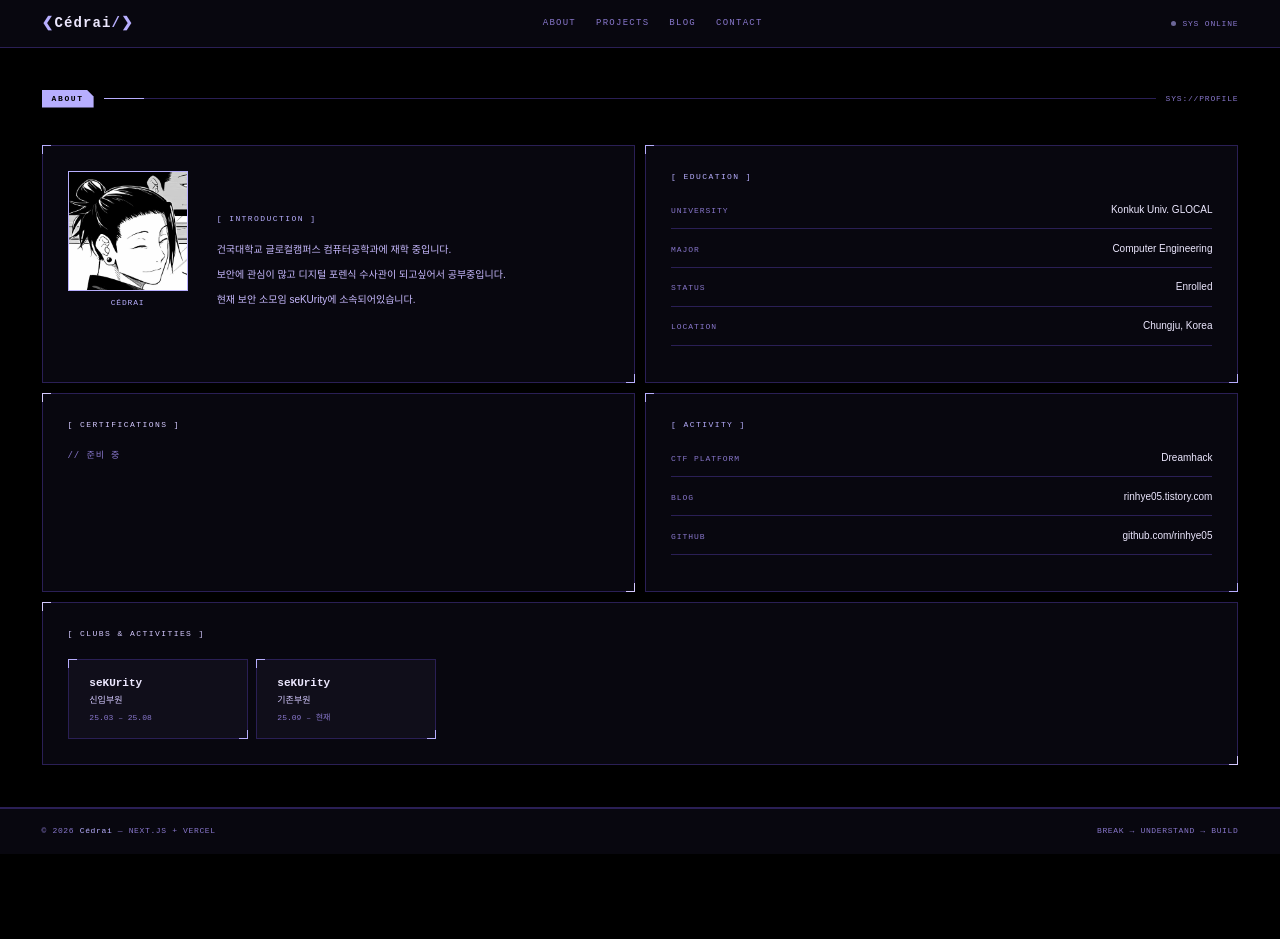
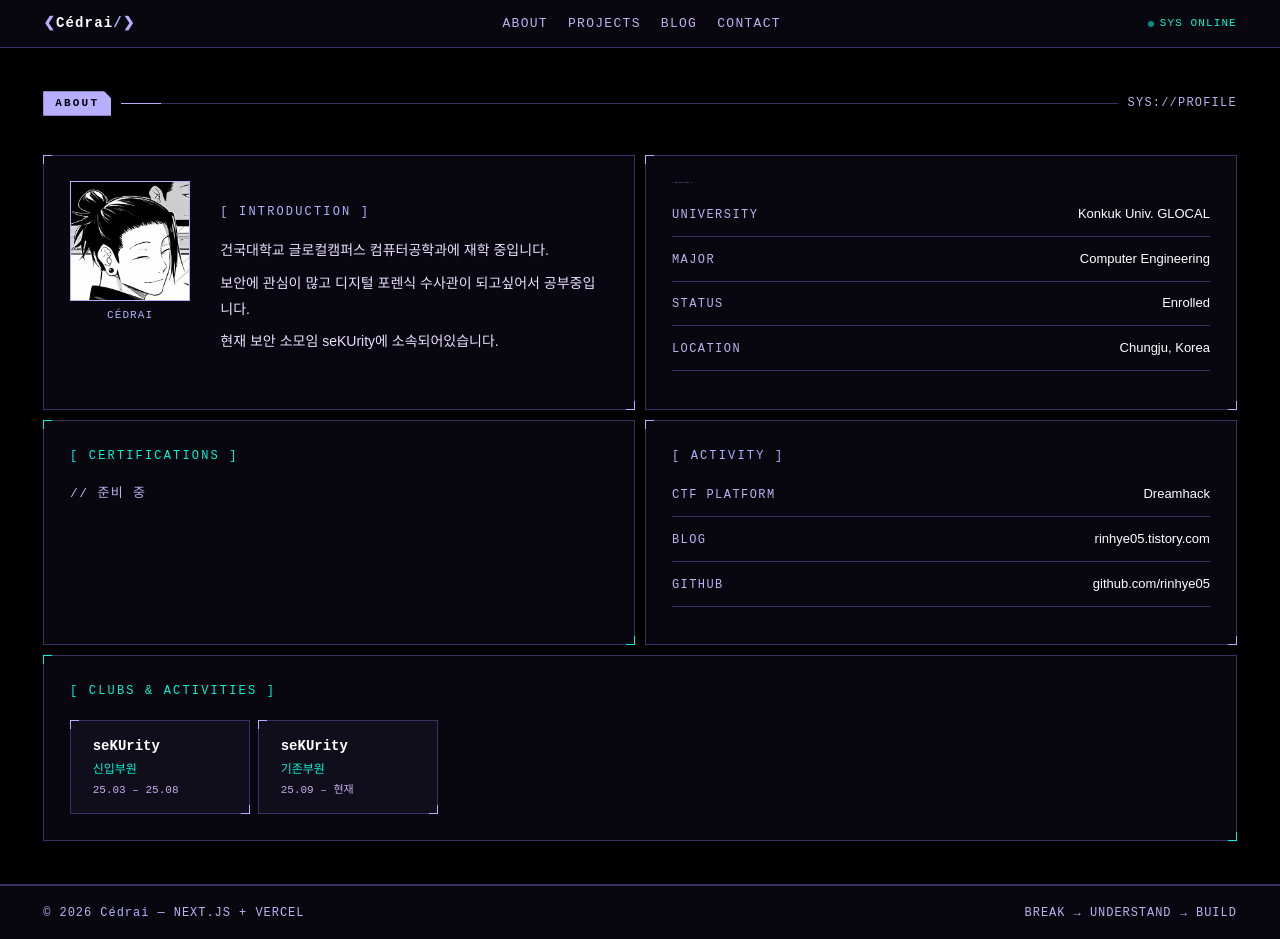
Before and after one commit to rinhye05/cedrai-portfolio, a Next.js app: page /about in a window 1280 px wide. Before the commit the page ends 854 px from the top, so only its background shows below. Built offline with nearby package versions, Linux system fonts and the light colour scheme; a small style sheet from the web is missing.

Commit message:
font size & color

```diff
--- a/app/globals.css
+++ b/app/globals.css
@@ -4,8 +4,8 @@
 
 html, body {
   background: #000000 !important;
-  color: #c8baff !important;
-  font-size: 130%;
+  color: #e2d9ff !important;
+  font-size: 135%;
   font-family: 'Hack', 'Courier New', monospace !important;
 }
 
@@ -19,11 +19,13 @@ html, body {
   --bg2: #08070f;
   --bg3: #100e1a;
   --acc: #b7aefe;
-  --acc2: #d4c9ff;
-  --tx: #c8baff;
-  --tx2: #8877cc;
-  --txw: #ede8ff;
-  --bd: #2a1f55;
+  --acc2: #00f5d4;
+  --acc3: #ffd166;
+  --acc4: #ff6b6b;
+  --tx: #e8e0ff;
+  --tx2: #c0b0f0;
+  --txw: #ffffff;
+  --bd: #3a2f65;
 }
 
 * { box-sizing: border-box; margin: 0; padding: 0; }
@@ -123,11 +125,11 @@ body {
 
 /* ── 섹션 헤더 태그 ── */
 .sec-tag {
-  font-size: 8px;
+  font-size: 11px;
   letter-spacing: .2em;
   color: var(--bg);
   background: var(--acc);
-  padding: 3px 10px;
+  padding: 4px 12px;
   clip-path: polygon(0 0, calc(100% - 7px) 0, 100% 7px, 100% 100%, 0 100%);
   white-space: nowrap;
   font-weight: 700;
@@ -136,11 +138,11 @@ body {
 
 /* ── 버튼 ── */
 .btn-primary {
-  padding: 7px 16px;
+  padding: 9px 20px;
   border: 1px solid var(--acc);
   color: var(--acc);
   background: transparent;
-  font-size: 9px;
+  font-size: 13px;
   font-family: inherit;
   cursor: pointer;
   letter-spacing: .1em;
@@ -150,11 +152,11 @@ body {
 .btn-primary:hover { background: rgba(0, 229, 255, 0.08); }
 
 .btn-secondary {
-  padding: 7px 16px;
+  padding: 9px 20px;
   border: 1px solid var(--bd);
   color: var(--tx2);
   background: transparent;
-  font-size: 9px;
+  font-size: 13px;
   font-family: inherit;
   cursor: pointer;
   letter-spacing: .08em;
--- a/components/About.tsx
+++ b/components/About.tsx
@@ -34,7 +34,7 @@ export default function About() {
         <div style={{ flex: 1, height: '1px', background: 'var(--bd)', position: 'relative' }}>
           <div style={{ position: 'absolute', top: 0, left: 0, width: '40px', height: '1px', background: 'var(--acc)' }} />
         </div>
-        <div style={{ fontSize: '8px', color: 'var(--tx2)', letterSpacing: '.1em' }}>SYS://PROFILE</div>
+        <div style={{ fontSize: '12px', color: 'var(--tx2)', letterSpacing: '.1em' }}>SYS://PROFILE</div>
       </div>
 
       <div style={{ display: 'grid', gridTemplateColumns: 'repeat(2, 1fr)', gap: '10px' }}>
@@ -45,32 +45,32 @@ export default function About() {
             <div style={{ width: '120px', height: '120px', border: '1px solid var(--acc)', overflow: 'hidden', position: 'relative' }}>
               <Image src="/Suguru Geto.jpeg" alt="profile" fill style={{ objectFit: 'cover', objectPosition: 'top' }} />
             </div>
-            <div style={{ fontSize: '8px', color: 'var(--acc)', letterSpacing: '.1em', textAlign: 'center' }}>CÉDRAI</div>
+            <div style={{ fontSize: '11px', color: 'var(--acc)', letterSpacing: '.1em', textAlign: 'center' }}>CÉDRAI</div>
           </div>
           <div style={{ flex: 1, display: 'flex', flexDirection: 'column', justifyContent: 'center' }}>
-            <div style={{ fontSize: '8px', color: 'var(--acc)', letterSpacing: '.18em', marginBottom: '.8rem' }}>[ INTRODUCTION ]</div>
+            <div style={{ fontSize: '12px', color: 'var(--acc)', letterSpacing: '.18em', marginBottom: '.8rem' }}>[ INTRODUCTION ]</div>
             {ABOUT.intro.map((line, i) => (
-              <p key={i} style={{ fontSize: '10px', color: 'var(--tx)', fontFamily: 'sans-serif', lineHeight: 1.85, marginBottom: '.3rem' }}>{line}</p>
+              <p key={i} style={{ fontSize: '14px', color: 'var(--tx)', fontFamily: 'sans-serif', lineHeight: 1.85, marginBottom: '.3rem' }}>{line}</p>
             ))}
           </div>
         </div>
 
         {/* 학교/전공 */}
         <div className="hud-corner" style={{ background: 'var(--bg2)', border: '1px solid var(--bd)', padding: '1.2rem' }}>
-          <div style={{ fontSize: '8px', color: 'var(--acc)', letterSpacing: '.18em', marginBottom: '.9rem' }}>[ EDUCATION ]</div>
+          <div style={{ fontSize: '2px', color: 'var(--acc)', letterSpacing: '.18em', marginBottom: '.9rem' }}>[ EDUCATION ]</div>
           {ABOUT.education.map((item) => (
             <div key={item.label} style={{ display: 'flex', justifyContent: 'space-between', alignItems: 'baseline', marginBottom: '.55rem', paddingBottom: '.55rem', borderBottom: '1px solid var(--bd)' }}>
-              <span style={{ fontSize: '8px', color: 'var(--tx2)', letterSpacing: '.12em' }}>{item.label}</span>
-              <span style={{ fontSize: '10px', color: 'var(--txw)', fontFamily: 'sans-serif' }}>{item.value}</span>
+              <span style={{ fontSize: '12px', color: 'var(--tx2)', letterSpacing: '.12em' }}>{item.label}</span>
+              <span style={{ fontSize: '13px', color: 'var(--txw)', fontFamily: 'sans-serif' }}>{item.value}</span>
             </div>
           ))}
         </div>
 
         {/* 자격증 */}
         <div className="hud-corner hud-corner-red" style={{ background: 'var(--bg2)', border: '1px solid var(--bd)', padding: '1.2rem' }}>
-          <div style={{ fontSize: '8px', color: 'var(--acc2)', letterSpacing: '.18em', marginBottom: '.9rem' }}>[ CERTIFICATIONS ]</div>
+          <div style={{ fontSize: '12px', color: 'var(--acc2)', letterSpacing: '.18em', marginBottom: '.9rem' }}>[ CERTIFICATIONS ]</div>
           {ABOUT.certs.length === 0 ? (
-            <div style={{ fontSize: '9px', color: 'var(--tx2)', letterSpacing: '.1em' }}>// 준비 중</div>
+            <div style={{ fontSize: '13px', color: 'var(--tx2)', letterSpacing: '.1em' }}>// 준비 중</div>
           ) : (
             ABOUT.certs.map((c) => (
               <div key={c.name} style={{ display: 'flex', justifyContent: 'space-between', marginBottom: '.6rem' }}>
@@ -86,24 +86,24 @@ export default function About() {
 
         {/* 활동 */}
         <div className="hud-corner" style={{ background: 'var(--bg2)', border: '1px solid var(--bd)', padding: '1.2rem' }}>
-          <div style={{ fontSize: '8px', color: 'var(--acc)', letterSpacing: '.18em', marginBottom: '.9rem' }}>[ ACTIVITY ]</div>
+          <div style={{ fontSize: '12px', color: 'var(--acc)', letterSpacing: '.18em', marginBottom: '.9rem' }}>[ ACTIVITY ]</div>
           {ABOUT.activities.map((item) => (
             <div key={item.label} style={{ display: 'flex', justifyContent: 'space-between', alignItems: 'baseline', marginBottom: '.55rem', paddingBottom: '.55rem', borderBottom: '1px solid var(--bd)' }}>
-              <span style={{ fontSize: '8px', color: 'var(--tx2)', letterSpacing: '.12em' }}>{item.label}</span>
-              <span style={{ fontSize: '10px', color: 'var(--txw)', fontFamily: 'sans-serif' }}>{item.value}</span>
+              <span style={{ fontSize: '12px', color: 'var(--tx2)', letterSpacing: '.12em' }}>{item.label}</span>
+              <span style={{ fontSize: '13px', color: 'var(--txw)', fontFamily: 'sans-serif' }}>{item.value}</span>
             </div>
           ))}
         </div>
 
         {/* 동아리 */}
         <div className="hud-corner hud-corner-red" style={{ background: 'var(--bg2)', border: '1px solid var(--bd)', padding: '1.2rem', gridColumn: '1 / -1' }}>
-          <div style={{ fontSize: '8px', color: 'var(--acc2)', letterSpacing: '.18em', marginBottom: '.9rem' }}>[ CLUBS & ACTIVITIES ]</div>
+          <div style={{ fontSize: '12px', color: 'var(--acc2)', letterSpacing: '.18em', marginBottom: '.9rem' }}>[ CLUBS & ACTIVITIES ]</div>
           <div style={{ display: 'flex', flexWrap: 'wrap', gap: '8px' }}>
             {ABOUT.clubs.map((c, i) => (
               <div key={i} className="hud-corner" style={{ background: 'var(--bg3)', border: '1px solid var(--bd)', padding: '.7rem 1rem', minWidth: '180px' }}>
-                <div style={{ fontSize: '11px', color: 'var(--txw)', fontWeight: 700, marginBottom: '4px' }}>{c.name}</div>
-                <div style={{ fontSize: '9px', color: 'var(--acc2)', marginBottom: '3px' }}>{c.role}</div>
-                <div style={{ fontSize: '8px', color: 'var(--tx2)' }}>{c.period}</div>
+                <div style={{ fontSize: '14px', color: 'var(--txw)', fontWeight: 700, marginBottom: '4px' }}>{c.name}</div>
+                <div style={{ fontSize: '12px', color: 'var(--acc2)', marginBottom: '3px' }}>{c.role}</div>
+                <div style={{ fontSize: '11px', color: 'var(--tx2)' }}>{c.period}</div>
               </div>
             ))}
           </div>
--- a/components/Footer.tsx
+++ b/components/Footer.tsx
@@ -10,10 +10,10 @@ export default function Footer() {
         alignItems: 'center',
       }}
     >
-      <span style={{ fontSize: '8px', color: 'var(--tx2)', letterSpacing: '.08em' }}>
+      <span style={{ fontSize: '12px', color: 'var(--tx2)', letterSpacing: '.08em' }}>
         © 2026 <span style={{ color: 'var(--acc)' }}>Cédrai</span> — NEXT.JS + VERCEL
       </span>
-      <span style={{ fontSize: '8px', color: 'var(--tx2)', letterSpacing: '.08em' }}>
+      <span style={{ fontSize: '12px', color: 'var(--tx2)', letterSpacing: '.08em' }}>
         BREAK → UNDERSTAND → BUILD
       </span>
     </footer>
--- a/components/Nav.tsx
+++ b/components/Nav.tsx
@@ -40,9 +40,9 @@ export default function Nav() {
             href={l.href}
             style={{
               color: 'var(--tx2)',
-              fontSize: '9px',
+              fontSize: '13px',
               textDecoration: 'none',
-              letterSpacing: '.14em',
+              letterSpacing: '.10em',
               transition: 'color .2s',
             }}
             onMouseEnter={(e) => ((e.target as HTMLElement).style.color = 'var(--acc)')}
@@ -54,8 +54,8 @@ export default function Nav() {
       </div>
 
       {/* 상태 표시 */}
-      <div style={{ display: 'flex', alignItems: 'center', gap: '6px', fontSize: '8px', color: 'var(--tx2)', letterSpacing: '.1em' }}>
-        <div className="scanner-pulse" style={{ width: '5px', height: '5px', borderRadius: '50%', background: 'var(--acc)' }} />
+      <div style={{ display: 'flex', alignItems: 'center', gap: '6px', fontSize: '11px', color: 'var(--acc2)', letterSpacing: '.1em' }}>
+        <div className="scanner-pulse" style={{ width: '6px', height: '6px', borderRadius: '50%', background: 'var(--acc2)' }} />
         SYS ONLINE
       </div>
     </nav>
--- a/components/Skills.tsx
+++ b/components/Skills.tsx
@@ -18,7 +18,7 @@ export default function Skills() {
         <div style={{ flex: 1, height: '1px', background: 'var(--bd)', position: 'relative' }}>
           <div style={{ position: 'absolute', top: 0, left: 0, width: '40px', height: '1px', background: 'var(--acc)' }} />
         </div>
-        <div style={{ fontSize: '8px', color: 'var(--tx2)', letterSpacing: '.1em' }}>SYS://TECH_STACK</div>
+        <div style={{ fontSize: '12px', color: 'var(--tx2)', letterSpacing: '.1em' }}>SYS://TECH_STACK</div>
       </div>
 
       {/* 스킬 그리드 */}
```
Also changed, not shown: components/Contact.tsx (+4 -4 lines), components/Hero.tsx (+4 -4 lines), components/Projects.tsx (+12 -12 lines).
